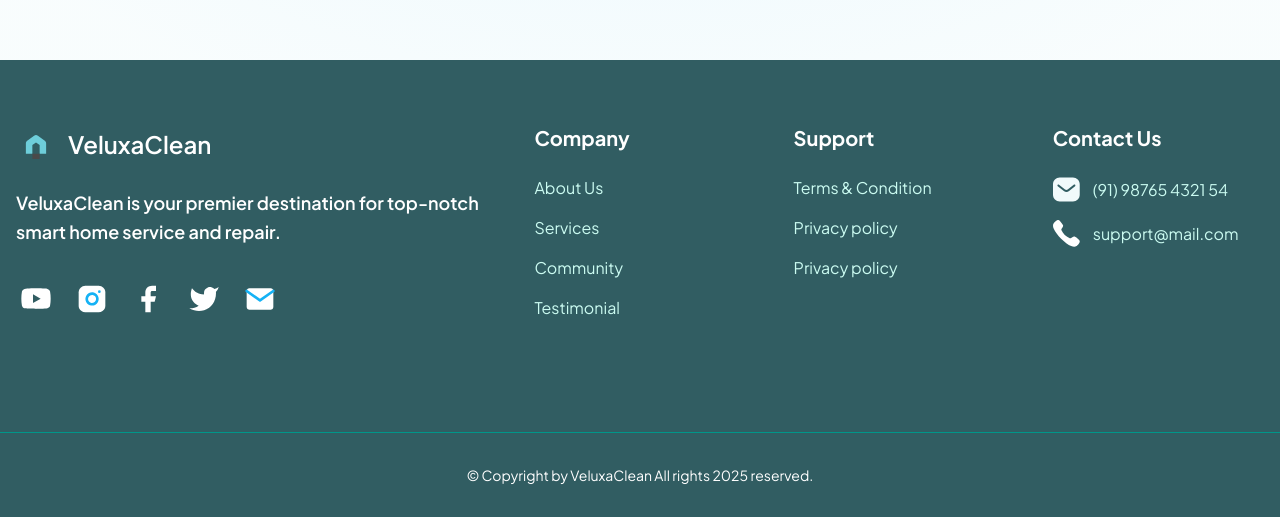
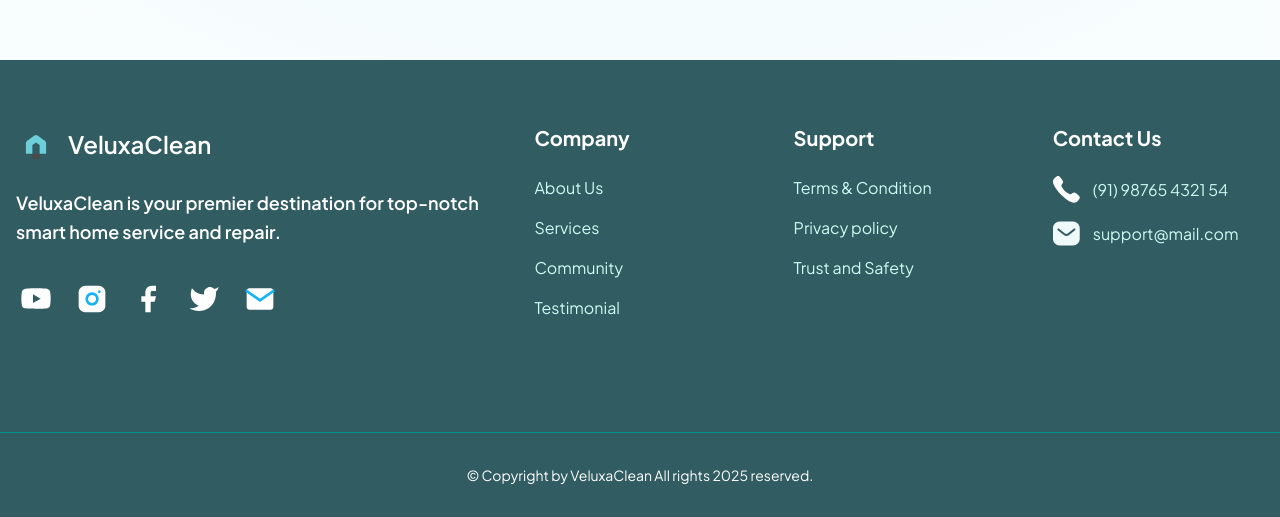
Before and after one commit to hrmrakib/wilgens-veluxaclean-web-app, a Next.js app: page /blog in a window 1280 px wide. Shown: the part 1216-1733 px from the top of the page. Built offline with nearby package versions, Linux system fonts and the light colour scheme; no server answers.

Commit message:
update: some thing based on client requirement

```diff
--- a/next.config.ts
+++ b/next.config.ts
@@ -5,8 +5,8 @@ const nextConfig: NextConfig = {
     remotePatterns: [
       {
         protocol: "http",
-        hostname: "10.10.12.25",
-        port: "5008",
+        hostname: "10.10.12.51",
+        port: "8000",
         pathname: "/**",
       },
     ],
--- a/src/app/services/page.tsx
+++ b/src/app/services/page.tsx
@@ -223,7 +223,7 @@ export default function ServicesPage() {
                             : "bg-gray-200 text-gray-600 group-hover:bg-cyan-100 group-hover:text-cyan-700"
                         }`}
                       >
-                        {category?.count}
+                        {category?.count || 0}
                       </Badge>
                     </button>
                   ))}
--- a/src/components/footer/Footer.tsx
+++ b/src/components/footer/Footer.tsx
@@ -14,7 +14,7 @@ const footerLinks = {
   support: [
     { name: "Terms & Condition", href: "/terms-condition" },
     { name: "Privacy policy", href: "/privacy-policy" },
-    { name: "Privacy policy", href: "/trust-and-safety" },
+    { name: "Trust and Safety", href: "/trust-and-safety" },
   ],
 };
 
@@ -144,6 +144,24 @@ const contactInfo = [
     icon: (
       <svg
         width='20'
+        height='20'
+        viewBox='0 0 20 20'
+        fill='none'
+        xmlns='http://www.w3.org/2000/svg'
+      >
+        <path
+          d='M15.4347 11.8713C14.7934 11.7334 14.2861 12.0311 13.8369 12.2912C13.3768 12.5591 12.5021 13.2687 12.0007 13.0871C9.43358 12.0302 7.01919 9.78326 5.97402 7.20582C5.78982 6.69371 6.49611 5.81341 6.76209 5.34795C7.02018 4.89737 7.31175 4.38526 7.17877 3.73918C7.05859 3.15859 5.50414 1.18063 4.95447 0.639742C4.59195 0.282459 4.22058 0.0859495 3.83936 0.0541861C2.40607 -0.00734526 0.805315 1.90512 0.524572 2.36264C-0.178777 3.33822 -0.174834 4.63636 0.536391 6.21039C2.25043 10.4383 8.7332 16.8187 12.9769 18.5972C13.7601 18.9634 14.4762 19.147 15.1195 19.147C15.7489 19.147 16.3094 18.9713 16.7912 18.6231C17.1546 18.4136 19.1455 16.7334 19.0933 15.2616C19.0618 14.8864 18.8658 14.5113 18.5131 14.148C17.9762 13.5932 16.011 11.9925 15.4347 11.8713Z'
+          fill='white'
+        />
+      </svg>
+    ),
+    text: "(91) 98765 4321 54",
+    href: "tel:+919876543215",
+  },
+  {
+    icon: (
+      <svg
+        width='20'
         height='18'
         viewBox='0 0 20 18'
         fill='none'
@@ -154,24 +172,6 @@ const contactInfo = [
           clipRule='evenodd'
           d='M14.2625 0.0537109C15.5428 0.0537109 16.7743 0.55971 17.6804 1.46764C18.5873 2.37367 19.0943 3.5957 19.0943 4.87502V12.4173C19.0943 15.0809 16.9271 17.2386 14.2625 17.2386H4.83086C2.16625 17.2386 0 15.0809 0 12.4173V4.87502C0 2.21137 2.1567 0.0537109 4.83086 0.0537109H14.2625ZM15.7814 6.29755L15.8578 6.22117C16.086 5.9443 16.086 5.54332 15.8473 5.26646C15.7146 5.1242 15.5323 5.03732 15.3423 5.01823C15.1418 5.00773 14.9508 5.07551 14.8067 5.20917L10.5019 8.64615C9.94813 9.10536 9.15476 9.10536 8.59243 8.64615L4.29622 5.20917C3.9993 4.98959 3.58877 5.01823 3.3415 5.276C3.08373 5.53378 3.05509 5.9443 3.27372 6.23072L3.39879 6.35483L7.74274 9.74407C8.27738 10.1641 8.92563 10.3933 9.60443 10.3933C10.2813 10.3933 10.941 10.1641 11.4747 9.74407L15.7814 6.29755Z'
           fill='#F1FAFB'
-        />
-      </svg>
-    ),
-    text: "(91) 98765 4321 54",
-    href: "tel:+919876543215",
-  },
-  {
-    icon: (
-      <svg
-        width='20'
-        height='20'
-        viewBox='0 0 20 20'
-        fill='none'
-        xmlns='http://www.w3.org/2000/svg'
-      >
-        <path
-          d='M15.4347 11.8713C14.7934 11.7334 14.2861 12.0311 13.8369 12.2912C13.3768 12.5591 12.5021 13.2687 12.0007 13.0871C9.43358 12.0302 7.01919 9.78326 5.97402 7.20582C5.78982 6.69371 6.49611 5.81341 6.76209 5.34795C7.02018 4.89737 7.31175 4.38526 7.17877 3.73918C7.05859 3.15859 5.50414 1.18063 4.95447 0.639742C4.59195 0.282459 4.22058 0.0859495 3.83936 0.0541861C2.40607 -0.00734526 0.805315 1.90512 0.524572 2.36264C-0.178777 3.33822 -0.174834 4.63636 0.536391 6.21039C2.25043 10.4383 8.7332 16.8187 12.9769 18.5972C13.7601 18.9634 14.4762 19.147 15.1195 19.147C15.7489 19.147 16.3094 18.9713 16.7912 18.6231C17.1546 18.4136 19.1455 16.7334 19.0933 15.2616C19.0618 14.8864 18.8658 14.5113 18.5131 14.148C17.9762 13.5932 16.011 11.9925 15.4347 11.8713Z'
-          fill='white'
         />
       </svg>
     ),
--- a/src/components/home/Hero.tsx
+++ b/src/components/home/Hero.tsx
@@ -266,7 +266,11 @@ export default function Hero() {
               className='w-[150px] h-[52px] bg-[#6ECEDA] text-[#4A4A4A] rounded-full hover:bg-transparent transition-all duration-300 shadow-lg'
               asChild
             >
-              <Link href='/contact' className='flex items-center gap-2'>
+              <Link
+                // href='/contact'
+                href='https://wa.me/8801792063488'
+                className='flex items-center gap-2'
+              >
                 <span className='text-[#4A4A4A]'> Call Us Now</span>
                 <div>
                   <svg
--- a/src/components/home/ServiceSection.tsx
+++ b/src/components/home/ServiceSection.tsx
@@ -3,6 +3,7 @@
 import * as React from "react";
 import { Card, CardContent } from "@/components/ui/card";
 import { Home, TentTree, AlarmSmoke, TreePalm } from "lucide-react";
+import Link from "next/link";
 
 const services = [
   {
@@ -10,7 +11,7 @@ const services = [
     icon: Home,
     title: "Residential Cleaning Service",
     description: "Drain pipe leaking, pipe clogged, replace the pipe line",
-    href: "/services/residential",
+    href: "/services#category-Residential Cleaning Services",
     color: "bg-cyan-100",
     iconColor: "text-cyan-600",
   },
@@ -19,7 +20,7 @@ const services = [
     icon: TentTree,
     title: "Move-in/Move-out",
     description: "Roof leaks, tile replacement, roof cleaning and maintenance",
-    href: "/services/move-in-out",
+    href: "/services#category-Move-in/Move-out Cleaning",
     color: "bg-cyan-100",
     iconColor: "text-cyan-600",
   },
@@ -28,7 +29,7 @@ const services = [
     icon: AlarmSmoke,
     title: "Carpet Cleaning Service",
     description: "Removing and cleaning mildew, Restoration and Prevention",
-    href: "/services/carpet-cleaning",
+    href: "/services#category-Carpet Cleaning Service",
     color: "bg-cyan-100",
     iconColor: "text-cyan-600",
   },
@@ -38,7 +39,7 @@ const services = [
     title: "Commercial Cleaning Service",
     description:
       "repair of washing machines, refrigerators, Air conditioner, etc",
-    href: "/services/commercial",
+    href: "/services#category-Commercial Cleaning Service",
     color: "bg-cyan-100",
     iconColor: "text-cyan-600",
   },
@@ -113,8 +114,8 @@ export default function ServicesSection() {
         <div className='grid grid-cols-1 md:grid-cols-2 lg:grid-cols-3 gap-8'>
           {/* Service Cards */}
           {services.map((service, index) => (
+            <Link href={"/services"} key={service.id}>
               <Card
-              key={service.id}
                 className={`group cursor-pointer transition-all duration-700 hover:shadow-none shadow-xl hover:-translate-y-2 ${
                   isVisible
                     ? "opacity-100 translate-y-0"
@@ -154,9 +155,11 @@ export default function ServicesSection() {
                   </div>
                 </CardContent>
               </Card>
+            </Link>
           ))}
 
           {/* Call-to-Action Card */}
+          <Link href={"/contact"}>
             <Card
               className={`group cursor-pointer transition-all duration-700 hover:shadow-xl hover:-translate-y-2 bg-[#15B2F5] border-0 md:col-span-1 lg:col-span-1 ${
                 isVisible
@@ -175,7 +178,7 @@ export default function ServicesSection() {
                     You can tell us what you need and we can help!
                   </p>
                   <button
-                  className='w-[356px] mx-auto h-16 flex items-center justify-center text-base md:text-2xl bg-white text-cyan-600 hover:bg-gray-50 font-semibold px-8 py-3 rounded-full transition-all duration-300 hover:scale-105'
+                    className='w-[356px] mx-auto h-16 flex items-center justify-center text-base md:text-2xl bg-white text-cyan-600 cursor-pointer hover:bg-gray-50 font-semibold px-8 py-3 rounded-full transition-all duration-300 hover:scale-105'
                     onClick={(e) => {
                       e.stopPropagation();
                       handleContactClick();
@@ -186,6 +189,7 @@ export default function ServicesSection() {
                 </div>
               </CardContent>
             </Card>
+          </Link>
         </div>
       </div>
     </section>
```
Lines whose indentation alone changed are shown as unchanged.
